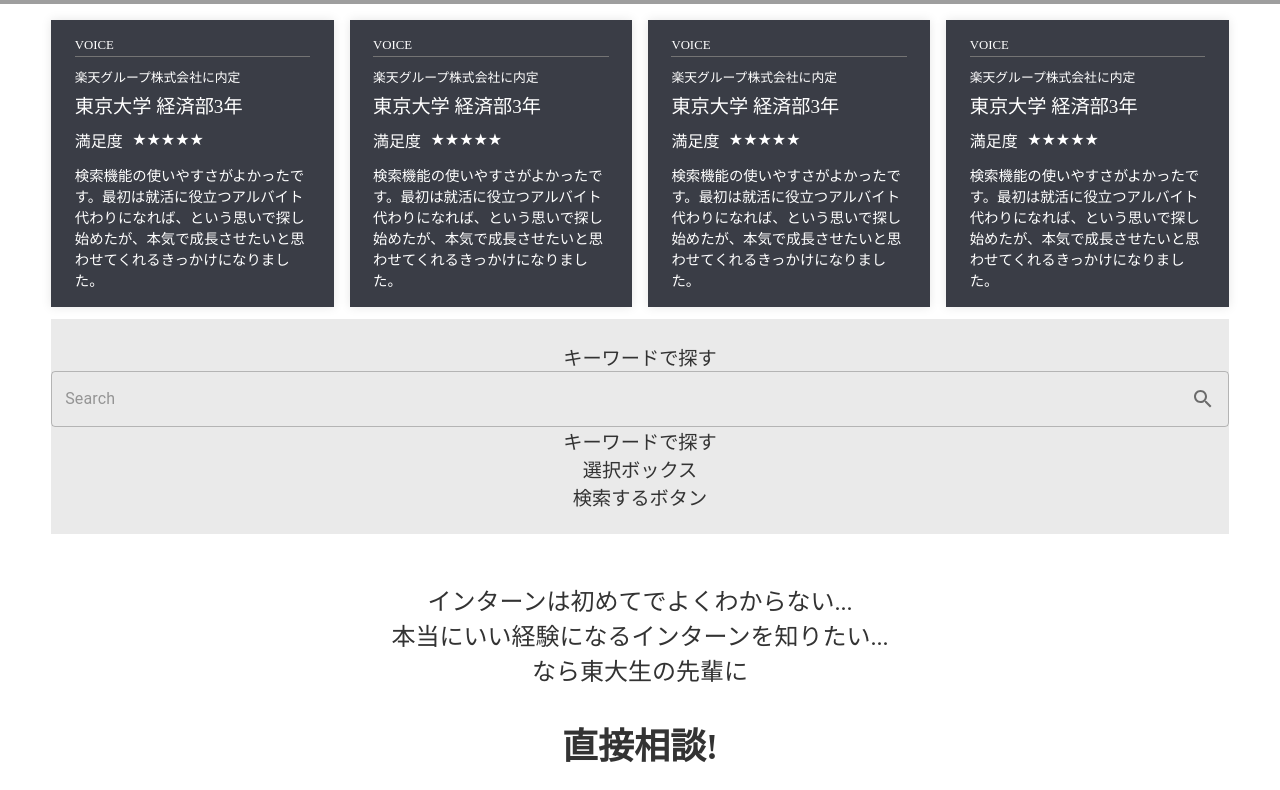
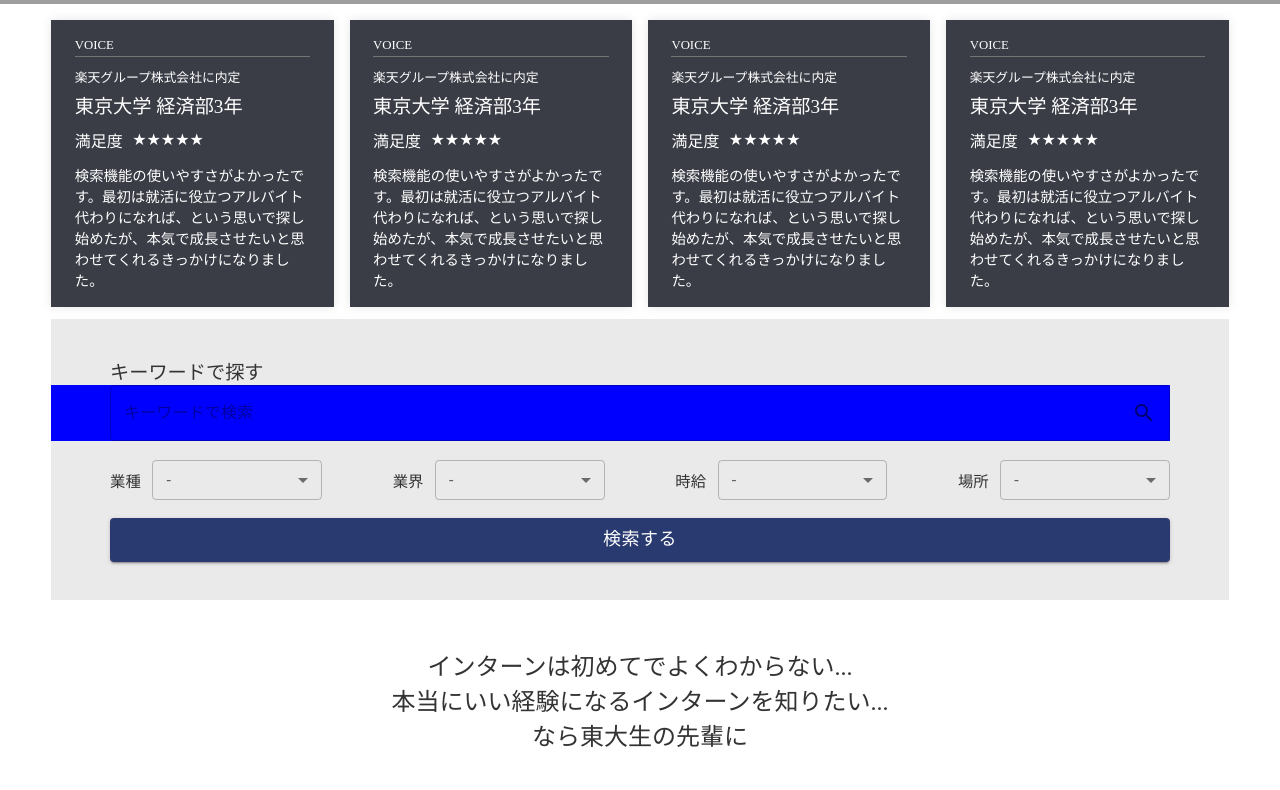
Before and after one commit to Maikooon/kuut-front, a React (Create React App) app: page / in a window 1280 px wide. Shown: the part 578-1368 px from the top of the page. Built offline with nearby package versions, Linux system fonts and the light colour scheme; grey boxes are pictures that could not be loaded.

Commit message:
add search button

```diff
--- a/package.json
+++ b/package.json
@@ -10,6 +10,7 @@
     "@testing-library/jest-dom": "^5.17.0",
     "@testing-library/react": "^13.4.0",
     "@testing-library/user-event": "^13.5.0",
+    "axios": "^1.7.7",
     "linkify-react": "^4.1.3",
     "linkifyjs": "^4.1.3",
     "react": "^18.3.1",
--- a/src/assets/styles/search.css
+++ b/src/assets/styles/search.css
@@ -1,9 +1,58 @@
+.select-set{
+    width: 20%;
+    display: flex;
+    flex-direction: row;
+    justify-content: space-between;
+    align-items: center;
+    margin: 0;
+}
+
+.select-set{
+    font-size: 0.8em;
+}
+
+.search-title{
+    display: flex;
+    flex-direction: column;
+    justify-content: center;
+    align-items: left;
+    margin: 0;
+}
+
+.search-input{
+    width: 100%;
+    display: flex;
+    flex-direction: column;
+    align-items: left;
+    margin: 0%;
+}
+
+.input-container{
+    display: flex;
+    justify-content: center;
+    align-items: center;
+    background-color: blue;
+    width: 90%;
+    padding-left: 5%;
+    height:10%;
+
+}
+
+.search-title p{
+    color: #333333;
+    font-size: 0.8em;
+    width: 100%;
+    padding-left: 5%;
+}
+
+
 .search-container{
+    width: 100%;
     display: flex;
     flex-direction: column;
     justify-content: center;
     align-items: center;
-    padding: 2% 0;
+    padding: 3.2% 0;
     color: #ffffff;
     background-color: #EAEAEA;
 }
@@ -13,3 +62,24 @@
     color: #333333;
     margin: 0;
 }
+
+
+.search-select{
+    width: 90%;
+    display: flex;
+    flex-direction: row;
+    justify-content: space-between;
+    margin: 0;
+    gap:1%;
+    padding-top: 1.6%;
+    padding-bottom: 1.6%;
+}
+
+.all-container{
+    background-color: antiquewhite;
+    display: flex;
+    flex-direction: row;
+    height: 100%;
+    width: 50%;
+    /* margin : 0; */
+}
--- a/src/components/mui/search.jsx
+++ b/src/components/mui/search.jsx
@@ -3,6 +3,81 @@
 import TextField from '@mui/material/TextField';
 import InputAdornment from '@mui/material/InputAdornment';
 import SearchIcon from '@mui/icons-material/Search';
+import Box from '@mui/material/Box';
+import MenuItem from '@mui/material/MenuItem';
+import Select from '@mui/material/Select';
+import FormHelperText from '@mui/material/FormHelperText';
+import FormControl from '@mui/material/FormControl';
+import { Container } from '@mui/material';
+import InputLabel from '@mui/material/InputLabel';
+import Stack from '@mui/material/Stack';
+import Button from '@mui/material/Button';
+
+
+//searchに関する文字たち
+const SearchTitle = ({title}) =>{
+    return(
+        <div class="search-title">
+            <p>{title}</p>
+        </div>
+    );
+}
+
+function BasicButton() {
+    return (
+        <Button
+            variant="contained"
+            sx={{
+                width : "90%",
+                backgroundColor: '#283A70',  // 背景色
+                fontSize: '18px',            // 文字の大きさ
+                fontFamily: 'Yumincho',  // フォント
+                color: '#ffffff',              // 文字色
+                '&:hover': {
+                    backgroundColor: '#283A70',  // ホバー時の色
+                },
+            }}
+        >
+            検索する
+        </Button>
+    );
+}
+
+//選択ボックスコンポーネント
+const  SelectSmall = ({title,selections}) => {
+        const [age, setAge] = React.useState('');
+
+        const handleChange = (event) => {
+        setAge(event.target.value);
+        };
+        return (
+        <div class = "select-set">
+            <p>{title}</p>
+            <FormControl sx={{ min: 1, minWidth: '80%' }} size="small">
+                <InputLabel id="demo-select-small-label">-</InputLabel>
+                <Select
+                // labelId="demo-select-small-label"
+                id="demo-select-small"
+                value={age}
+                onChange={handleChange}
+                >
+                <MenuItem value="">
+                    <em>None</em>
+                </MenuItem>
+                {selections.map((selection, index) => (
+                    <MenuItem key={index} value={selection.value}>
+                        {selection.label}
+                    </MenuItem>
+                ))}
+                </Select>
+            </FormControl>
+        </div>
+
+    );
+}
+
+
+
 
 const Search = () => {
     const [searchValue, setSearchValue] = useState("");
@@ -11,10 +86,18 @@
         console.log("検索クエリ:", searchValue);
         // 検索クエリを使って何かをする処理を追加
     };
+    const selections = [
+        { value: 10, label: 'エンジニア' },
+        { value: 20, label: 'デザイナー' },
+        { value: 30, label: 'マネージャー' },
+    ];
 
     return (
         <div class="search-container">
-            <p>キーワードで探す</p>
+            {/* 上のブロック */}
+            <div class="search-input">
+                <SearchTitle title= "キーワードで探す" />
+                <div class =  "input-container">
                     <TextField
                         value={searchValue}
                         onChange={(e) => setSearchValue(e.target.value)}
@@ -23,7 +106,8 @@
                                 handleSearch();
                             }
                         }}
-                placeholder="Search"
+                        // ここのフォントも変えたい
+                        placeholder="キーワードで検索"
                         InputProps={{
                             endAdornment: (
                                 <InputAdornment position="end">
@@ -31,11 +115,20 @@
                                 </InputAdornment>
                             ),
                         }}
+                        margin="none"
                         fullWidth
+                        sx={{ height: '100%' }}  // 高さをパーセンテージで指定
                     />
-            <p>キーワードで探す</p>
-            <p>選択ボックス</p>
-            <p>検索するボタン</p>
+                </div>
+            </div>
+            {/* 下のブウn */}
+            <div class="search-select">
+                <SelectSmall title = '業種'  selections = {selections}/>
+                <SelectSmall title = '業界'  selections = {selections}/>
+                <SelectSmall title = '時給'  selections = {selections}/>
+                <SelectSmall title = '場所'  selections = {selections}/>
+            </div>
+            <BasicButton />
         </div>
     );
 }
```
Also changed, not shown: src/App.js (+44 -0 lines), 1 other file (tests, documents, lock files or other folders). Lines whose indentation alone changed are shown as unchanged.
